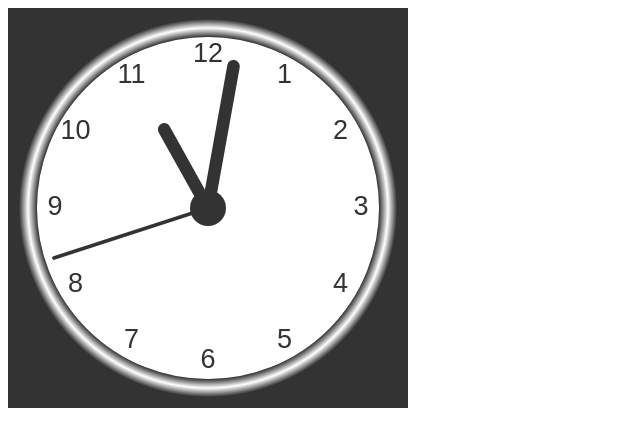
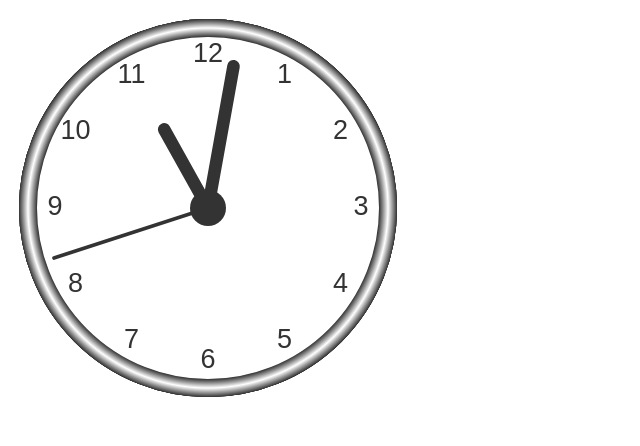
Before and after one commit to NetWebAppJs/canvas-clock, a plain HTML site: page index.html in a window 1280 px wide. Shown: the whole page, without its empty margins (0-640 px from the left). Drawn offline with Linux system fonts and the light colour scheme.

Commit message:
Update index.html

```diff
--- a/index.html
+++ b/index.html
@@ -3,7 +3,7 @@
 <body>
 
 <canvas id="canvas" width="400" height="400"
-style="background-color:#333">
+>
 </canvas>
 
 <script src="./constr-drive-clock-script.js">
```
